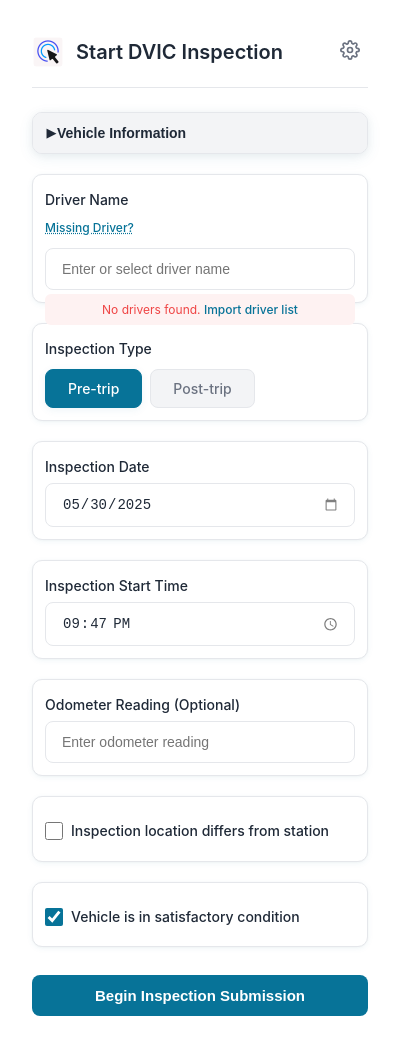
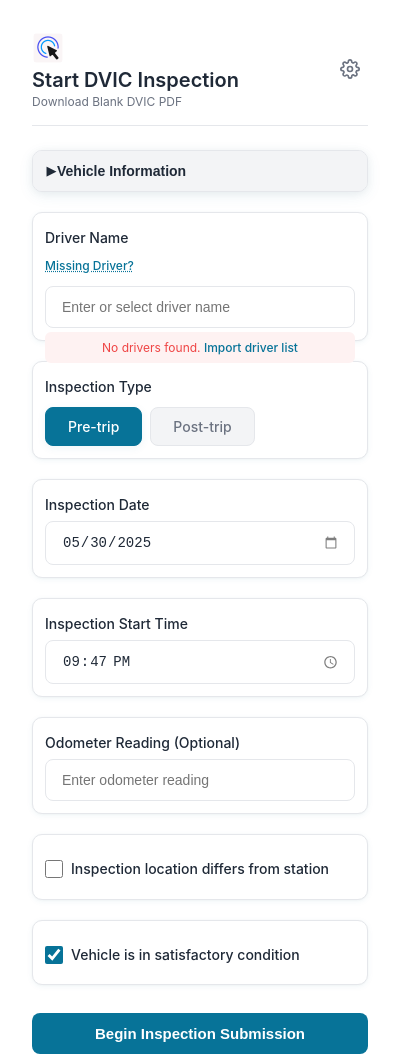
Before and after one commit to ImJustALink/Auto-DVIC, a browser extension: page src/popup/popup.html in a window 400 px wide. Drawn offline with Linux system fonts and the light colour scheme.

Commit message:
feat: add blank DVIC download link to popup

```diff
--- a/src/popup/popup.css
+++ b/src/popup/popup.css
@@ -46,7 +46,18 @@ body {
     border-bottom: 1px solid var(--border-color);
 }
 
-.header-content {
+.download-blank-pdf-link {
+    display: block;
+    font-size: 12px;
+    color: #6b7280;
+    margin-top: 2px;
+    text-decoration: none;
+    transition: color 0.2s;
+}
+
+.download-blank-pdf-link:hover {
+    color: var(--primary-color);
+    text-decoration: underline;
     display: flex;
     align-items: center;
     gap: 12px;
--- a/src/popup/popup.html
+++ b/src/popup/popup.html
@@ -12,6 +12,7 @@
             <div class="header-content">
                 <img src="../../assets/icons/icon128.png" alt="Auto DVIC Logo" class="logo">
                 <h1>Start DVIC Inspection</h1>
+                <a href="../../assets/pdf/Blank DVIC.pdf" download class="download-blank-pdf-link">Download Blank DVIC PDF</a>
             </div>
             <button type="button" id="settingsBtn" class="settings-button">
                 <svg width="20" height="20" viewBox="0 0 24 24" fill="none" stroke="currentColor" stroke-width="2">
```
